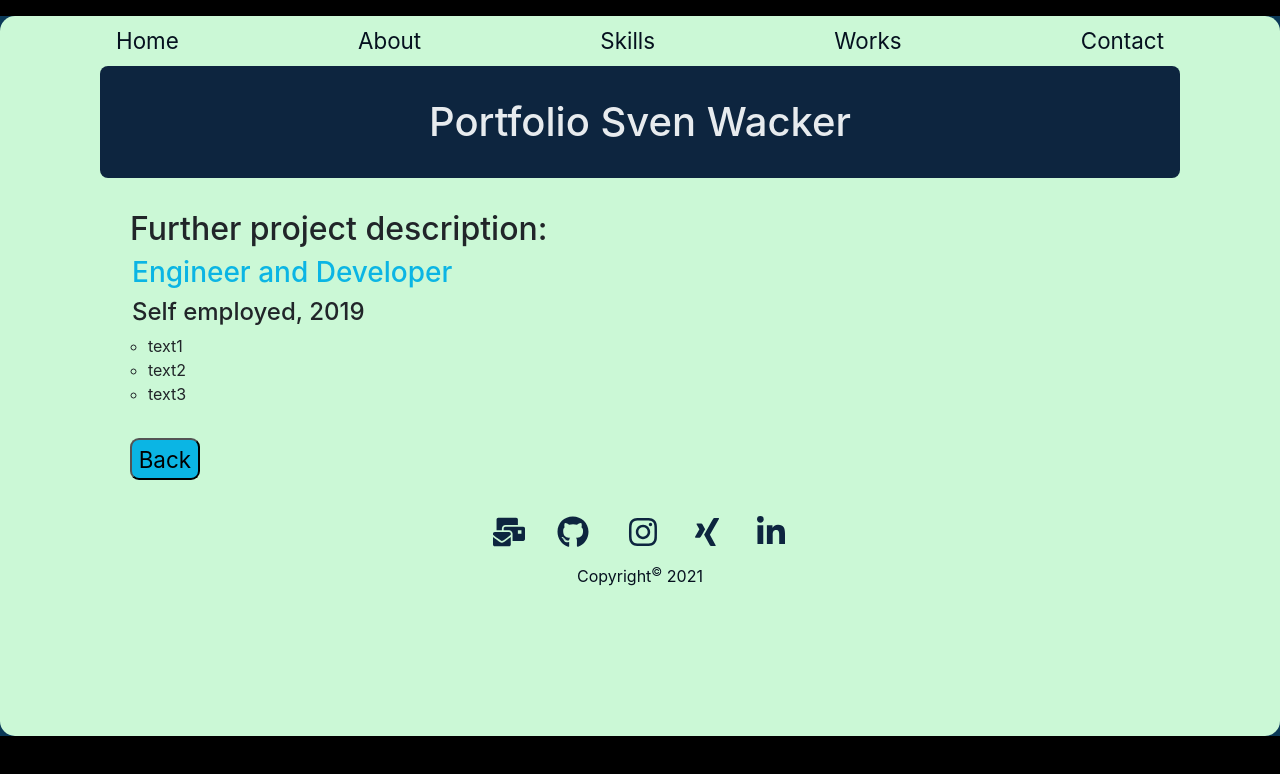
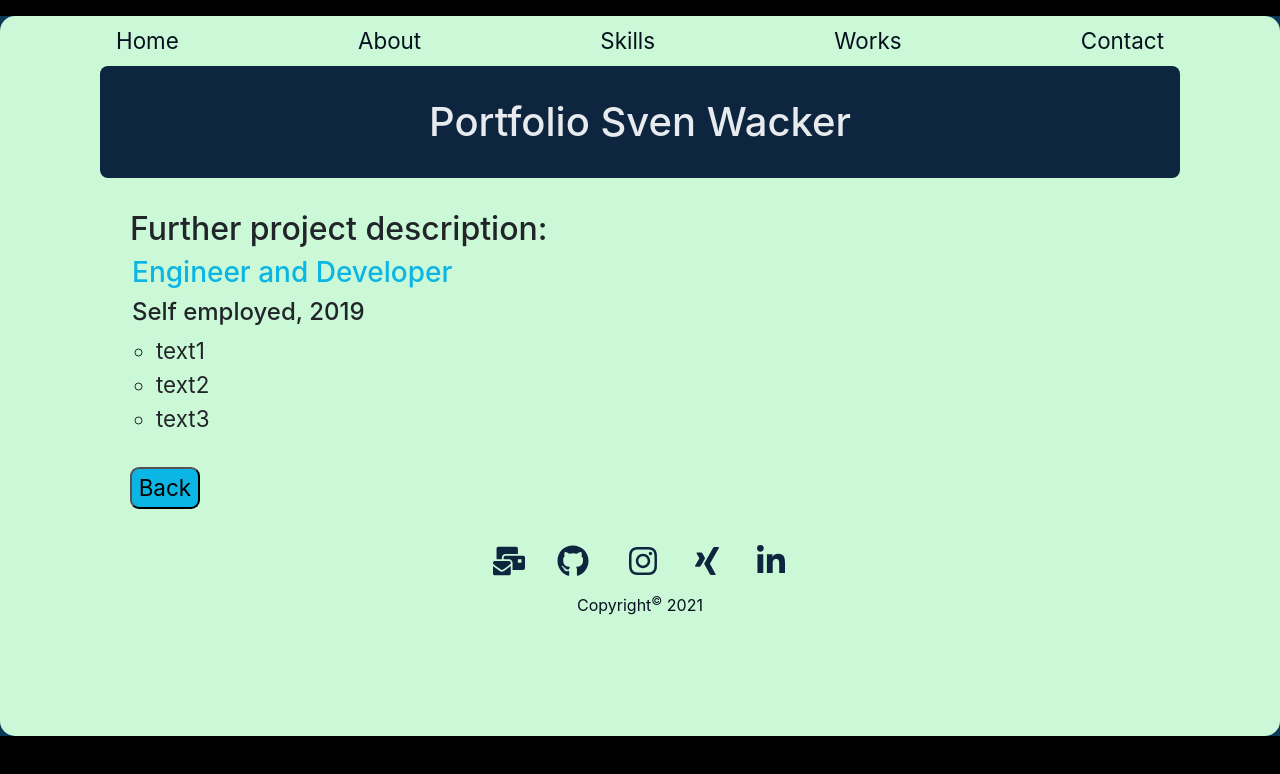
Before and after one commit to svenWacker/portfolio-app, a React (Create React App) app: page /project/0 in a window 1280 px wide. Shown: the top 774 px of the page. Built offline with nearby package versions, Linux system fonts and the light colour scheme.

Commit message:
changing works description

```diff
--- a/src/components/ProjectInfo.js
+++ b/src/components/ProjectInfo.js
@@ -15,9 +15,9 @@ const ProjectInfo = (props) => {
             <h4>
               {projectName}, {timeFrame}
             </h4>
-            <ul style={{ paddingLeft: "1rem" }}>
+            <ul style={{ paddingLeft: "1.5rem" }}>
               {description.map((des) => (
-                <li>{des}</li>
+                <li style={{ fontSize: "1.4rem" }}>{des}</li>
               ))}
             </ul>
           </li>
```
